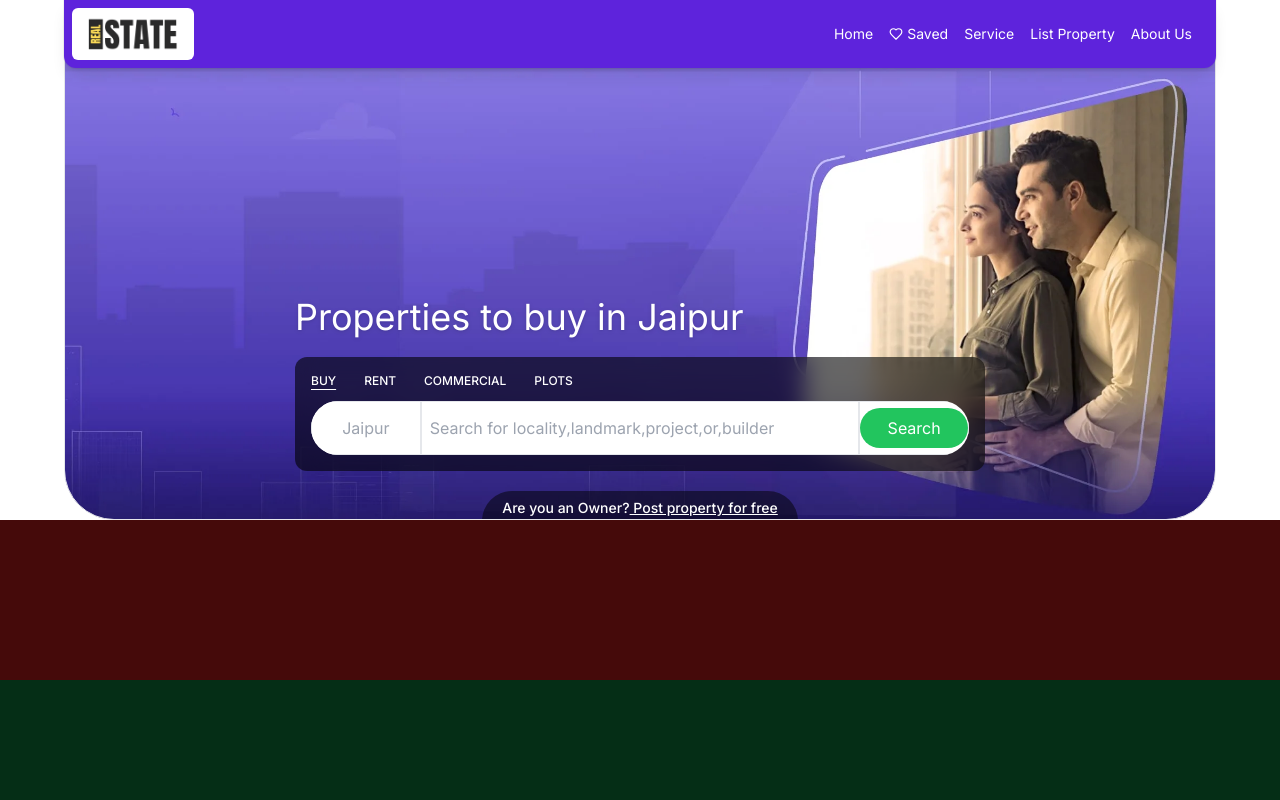
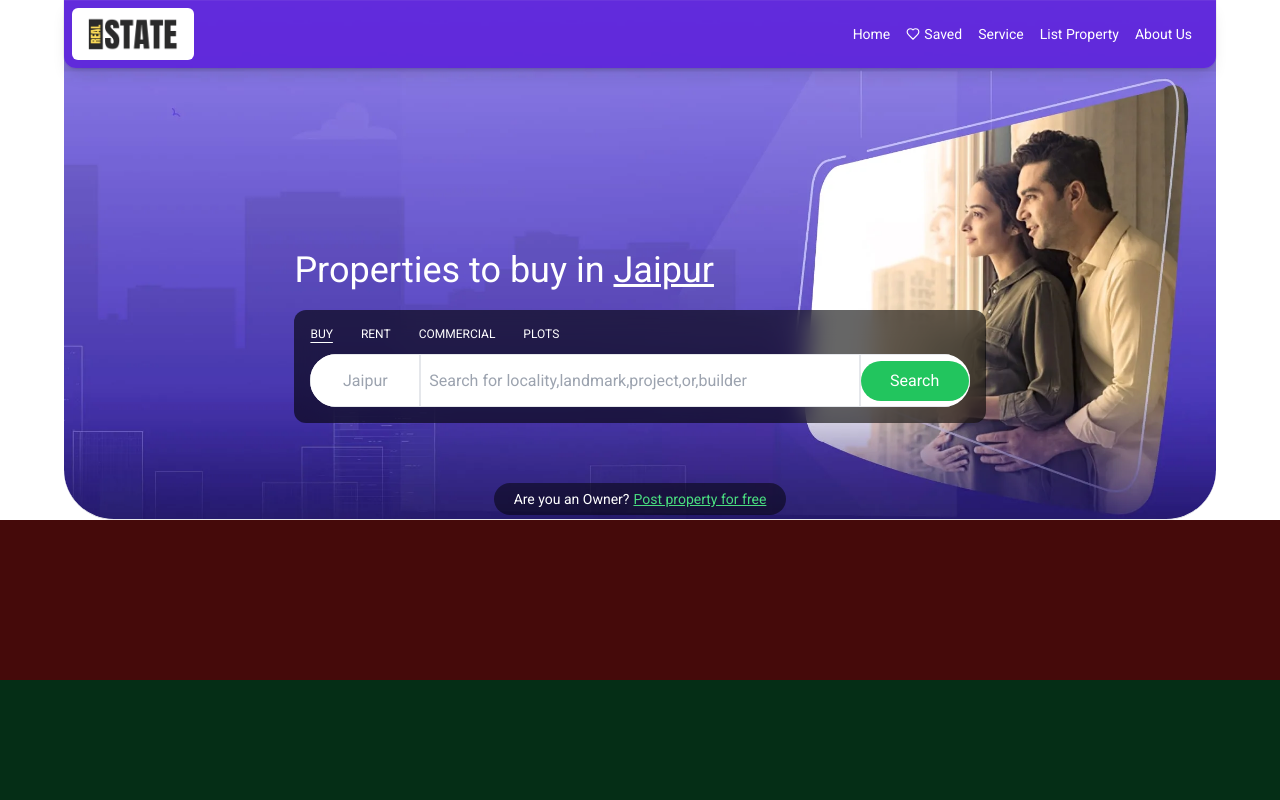
Before and after one commit to teamparmjeet/house, a Next.js app: page / in a window 1280 px wide. Shown: the top 800 px of the page. Built offline with nearby package versions, Linux system fonts and the light colour scheme.

Commit message:
header set

```diff
--- a/app/layout.js
+++ b/app/layout.js
@@ -1,7 +1,10 @@
-import { Inter } from "next/font/google";
+import { Roboto  } from "next/font/google";
 import "./globals.css";
 import Navbar from "@/components/Navbar";
-const inter = Inter({ subsets: ["latin"] });
+const roboto = Roboto({
+  weight: '400',
+  subsets: ['latin'],
+})
 
 export const metadata = {
   title: "Create Next App",
@@ -11,7 +14,7 @@ export const metadata = {
 export default function RootLayout({ children }) {
   return (
     <html lang="en">
-      <body className={inter.className}>
+      <body className={roboto .className}>
         <Navbar/>
         {children}</body>
     </html>
--- a/app/page.js
+++ b/app/page.js
@@ -4,7 +4,7 @@ export default function page() {
   return (
     <>
 
-    <Banner title="Properties to buy in Jaipur"/>
+    <Banner title=" Jaipur"/>
 
     <div className=' h-40 bg-red-950'></div>
     <div className=' h-40 bg-green-950'></div>
--- a/components/Navbar.jsx
+++ b/components/Navbar.jsx
@@ -25,7 +25,7 @@ export default function Navbar() {
 
       <nav className={`fixed left-0 right-0 z-50  `}>
         <div className="container  lg:w-[90%] mx-auto">
-          <div className="flex justify-between isolate p-2 rounded-b-xl bg-[#5e23dc] shadow-lg ring-1 ring-black/5">
+          <div className="flex justify-between isolate p-2 rounded-b-xl bg-[#5e23dc]/90 shadow-lg ring-1 ring-black/5">
             <div className='bg-white rounded-md px-4 py-1 items-center flex'>
               <Image alt='' src="/image/Black_Outline_Street_Brand_Modern_Typography_Logo__1___1_-removebg-preview.png" width={101} height={38.625} />
             </div>
@@ -37,7 +37,7 @@ export default function Navbar() {
 
 
               <ul
-                className={`fixed top-0 right-0 w-96 p-4 h-full bg-indigo-800 text-white transform ${show ? 'translate-x-0' : 'translate-x-full'} transition-transform duration-300 lg:relative lg:flex lg:w-auto lg:h-auto lg:bg-transparent lg:translate-x-0 lg:gap-x-4 lg:items-center lg:justify-end z-50`}
+                className={`fixed top-0 right-0 w-96 p-4 h-full bg-indigo-800/50  text-white transform ${show ? 'translate-x-0 backdrop-blur-md' : 'translate-x-full'} transition-transform duration-300 lg:relative lg:flex lg:w-auto lg:h-auto lg:bg-transparent lg:translate-x-0 lg:gap-x-4 lg:items-center lg:justify-end z-50`}
               >
                 <button className="block lg:hidden " onClick={handleToggle}>
                   <XCircleIcon size={24} color="white" />
--- a/components/banner/Banner.jsx
+++ b/components/banner/Banner.jsx
@@ -3,22 +3,21 @@ import { Search } from 'lucide-react';
 
 export default function Banner({ title }) {
   return (
-    <div className=' h-full  contaienr mx-auto lg:w-[90%]  bg-banner border  top-0 left-0 right-0 z-40 md:rounded-b-[50px]'>
-      <div className=' relative overflow-hidden h-full'>
-        <div className=' absolute bottom-0 left-0 right-0'>
-          <div className='mx-auto lg:w-3/5   mb-12'>
-            <h1 className=' text-white drop-shadow md:text-4xl text-2xl  font-  mb-5 text-center md:text-left '>{title}</h1>
+    <div className='relative h-full container mx-auto lg:w-[90%] bg-banner border-t border-b border-gray-200 top-0 left-0 right-0 z-40 md:rounded-b-[50px]'>
+      <div className='relative overflow-hidden h-full'>
+        <div className='absolute bottom-0 left-0 right-0'>
+          <div className='mx-auto lg:w-3/5 mb-16 md:mb-24'>
+            <h1 className='text-white bg-black/60 md:bg-transparent backdrop-blur-md md:backdrop-blur-0 md:text-4xl text-2xl  mb-5 text-center md:text-left'> Properties to buy in <span className='underline'>{title}</span></h1>
 
-            <div className="rounded-xl bg-black/60 p-4 backdrop-blur-md z-0">
-              <ul className=' flex gap-x-7 text-white'>
-                <li className=' uppercase text-xs md:underline underline-offset-4 bg-white md:bg-transparent rounded-md text-black md:text-white font-medium p-2 md:p-0'>Buy</li>
-                <li className=' uppercase text-xs  font-medium p-2 md:p-0'>Rent</li>
-                <li className=' uppercase text-xs  font-medium p-2 md:p-0'>Commercial</li>
-                <li className=' uppercase text-xs  font-medium p-2 md:p-0'>Plots</li>
+            <div className="rounded-xl bg-black/60 p-4 backdrop-blur-md">
+              <ul className='flex gap-x-7 text-white'>
+                <li className='uppercase text-xs md:underline underline-offset-4 bg-white md:bg-transparent rounded-md text-black md:text-white font-medium p-2 md:p-0'>Buy</li>
+                <li className='uppercase text-xs font-medium p-2 md:p-0'>Rent</li>
+                <li className='uppercase text-xs font-medium p-2 md:p-0'>Commercial</li>
+                <li className='uppercase text-xs font-medium p-2 md:p-0'>Plots</li>
               </ul>
 
-
-              <div className=" rounded-full mt-3 overflow-hidden bg-white grid grid-cols-6">
+             <div className=" rounded-full mt-3 overflow-hidden bg-white grid grid-cols-6">
                 <div className="col-span-1 border ">
                   <input type="text" name="" id="" placeholder='Jaipur' className=' py-2 text-center w-full h-full  focus-within:outline-none' />
                 </div>
@@ -32,14 +31,15 @@ export default function Banner({ title }) {
                   </button>
                 </div>
               </div>
-
             </div>
           </div>
+        </div>
 
-        </div>
-        <div className=' absolute bottom-0  left-0 text-center right-0'>
-          <p className=' bg-black/50 inline text-white font-medium text-sm px-5 py-2 rounded-t-[30px]'>Are you an Owner?
-           <span className=' underline cursor-pointer'> Post property for free</span></p>
+        <div className='absolute bottom-0 mb-2 left-0 right-0 text-center'>
+          <p className='bg-black/50 inline text-white font-medium text-sm px-5 py-2 rounded-[30px]'>
+            Are you an Owner?
+            <span className='underline cursor-pointer ml-1 text-green-400'>Post property for free</span>
+          </p>
         </div>
       </div>
     </div>
```
